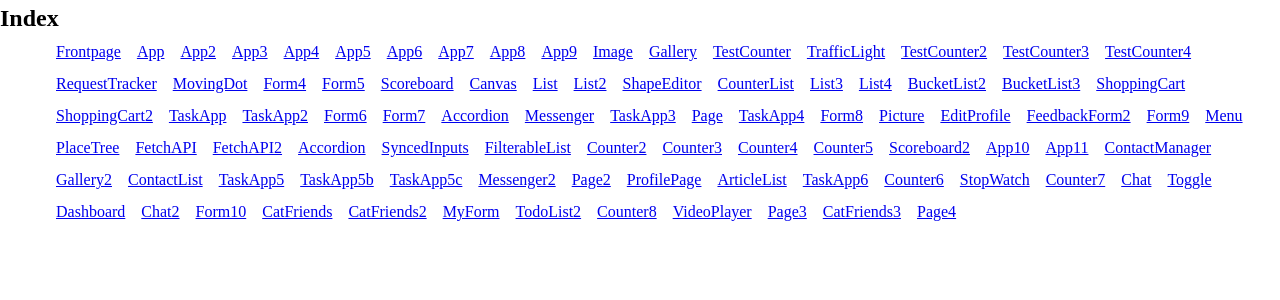
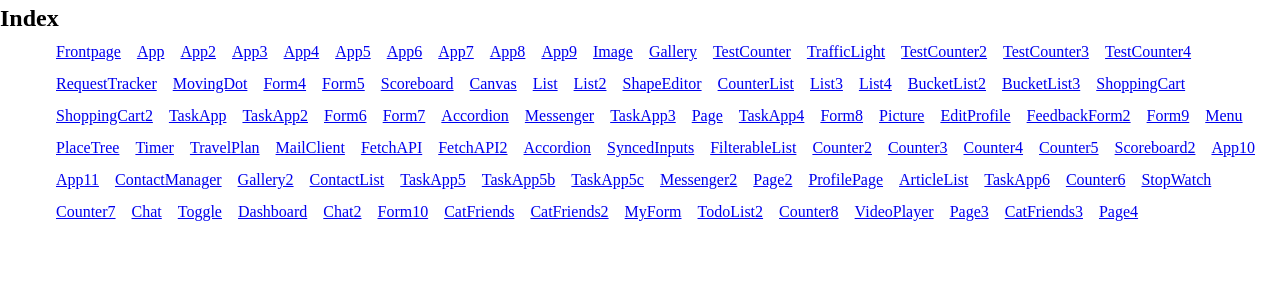
Before and after one commit to takunagai/react-official-tutorial, a React (Create React App) app: page / in a window 1280 px wide. Shown: the top 300 px of the page. Built offline with nearby package versions, Linux system fonts and the light colour scheme.

Commit message:
Some Fixes

```diff
--- a/src/CatFriends.jsx
+++ b/src/CatFriends.jsx
@@ -1,4 +1,5 @@
 import { useRef } from 'react'
+// index.css にスタイル
 
 export default function CatFriends() {
   const firstCatRef = useRef(null)
--- a/src/Frontpage.jsx
+++ b/src/Frontpage.jsx
@@ -55,8 +55,9 @@ export default function Frontpage() {
           <li><Link to="/form9">Form9</Link></li>
           <li><Link to="/menu">Menu</Link></li>
           <li><Link to="/placeTree">PlaceTree</Link></li>
-          {/*<li><Link to="/clock2">Clock2</Link>*/}
-          {/*<li><Link to="/travelPlan">TravelPlan</Link>*/}
+          <li><Link to="/Timer">Timer</Link></li>
+          <li><Link to="/TravelPlan">TravelPlan</Link></li>
+          <li><Link to="/MailClient">MailClient</Link></li>
           <li><Link to="/fetchAPI">FetchAPI</Link></li>
           <li><Link to="/fetchAPI2">FetchAPI2</Link></li>
           <li><Link to="/accordion2">Accordion</Link></li>
--- a/src/index.css
+++ b/src/index.css
@@ -58,7 +58,7 @@ hr {
 }
 
 /**
- * src/Picture.jsx
+ * Picture.jsx
  */
 .background { height: 100vh; }
 .background--active { background-color: #b2d3ff; }
@@ -69,7 +69,9 @@ hr {
   border: 3px dashed #61dafb;
 }
 
-/* CatFriend.jsx */
+/**
+ * CatFriends.jsx
+ */
 #cat-friends div {
   width: 600px;
   overflow: hidden;
@@ -89,3 +91,10 @@ hr {
 #cat-friends li {
   vertical-align: bottom;
 }
+
+/**
+ * MailClient.jsx
+ */
+.highlighted {
+  background-color: #d8e6ff;
+}
--- a/src/index.js
+++ b/src/index.js
@@ -53,8 +53,9 @@ import FeedbackForm2 from './FeedbackForm2'
 import Form9 from './Form9'
 import Menu from './Menu'
 import PlaceTree from './PlaceTree'
-// import Clock2 from './Clock2' // ★★うまくいかないので修正
-// import TravelPlan from './TravelPlan' // ★★うまくいかないので修正
+import Timer from './Timer'
+import TravelPlan from './TravelPlan'
+import MailClient from './MailClient'
 import FetchAPI from './FetchAPI' // このチュートリアルではない
 import FetchAPI2 from './FetchAPI2' // このチュートリアルではない
 import Accordion2 from './Accordion2'
@@ -157,8 +158,9 @@ root.render(
         <Route path="form9" element={<Form9 />} />
         <Route path="menu" element={<Menu />} />
         <Route path="placeTree" element={<PlaceTree />} />
-        {/*<Route path="clock2" element={<Clock2 />} />*/}
-        {/*<Route path="travelPlan" element={<TravelPlan />} />*/}
+        <Route path="Timer" element={<Timer />} />
+        <Route path="TravelPlan" element={<TravelPlan />} />
+        <Route path="MailClient" element={<MailClient />} />
         <Route path="fetchAPI" element={<FetchAPI />} />
         <Route path="fetchAPI2" element={<FetchAPI2 />} />
         <Route path="accordion2" element={<Accordion2 />} />
```
Also changed, not shown: 1 other file (tests, documents, lock files or other folders).
